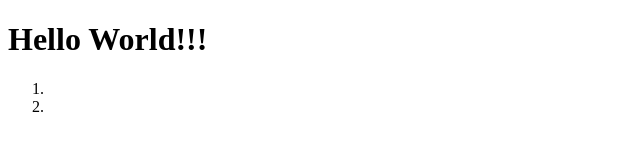
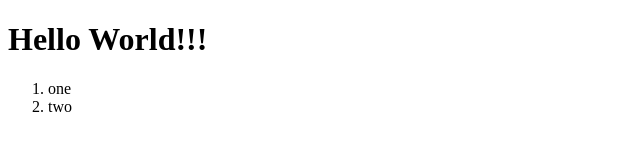
Before and after one commit to Gzgrs/Nauka2, a plain HTML site: page index.html in a window 1280 px wide. Shown: the full height of the page, 0-640 px from the left. Drawn offline with Linux system fonts and the light colour scheme.

Commit message:
Add li content

```diff
--- a/index.html
+++ b/index.html
@@ -16,8 +16,8 @@
 	</div>
 	<section>
 		<ol>
-			<li></li>
-			<li></li>
+			<li>one</li>
+			<li>two</li>
 		</ol>
 	</section>
     </body>
```
